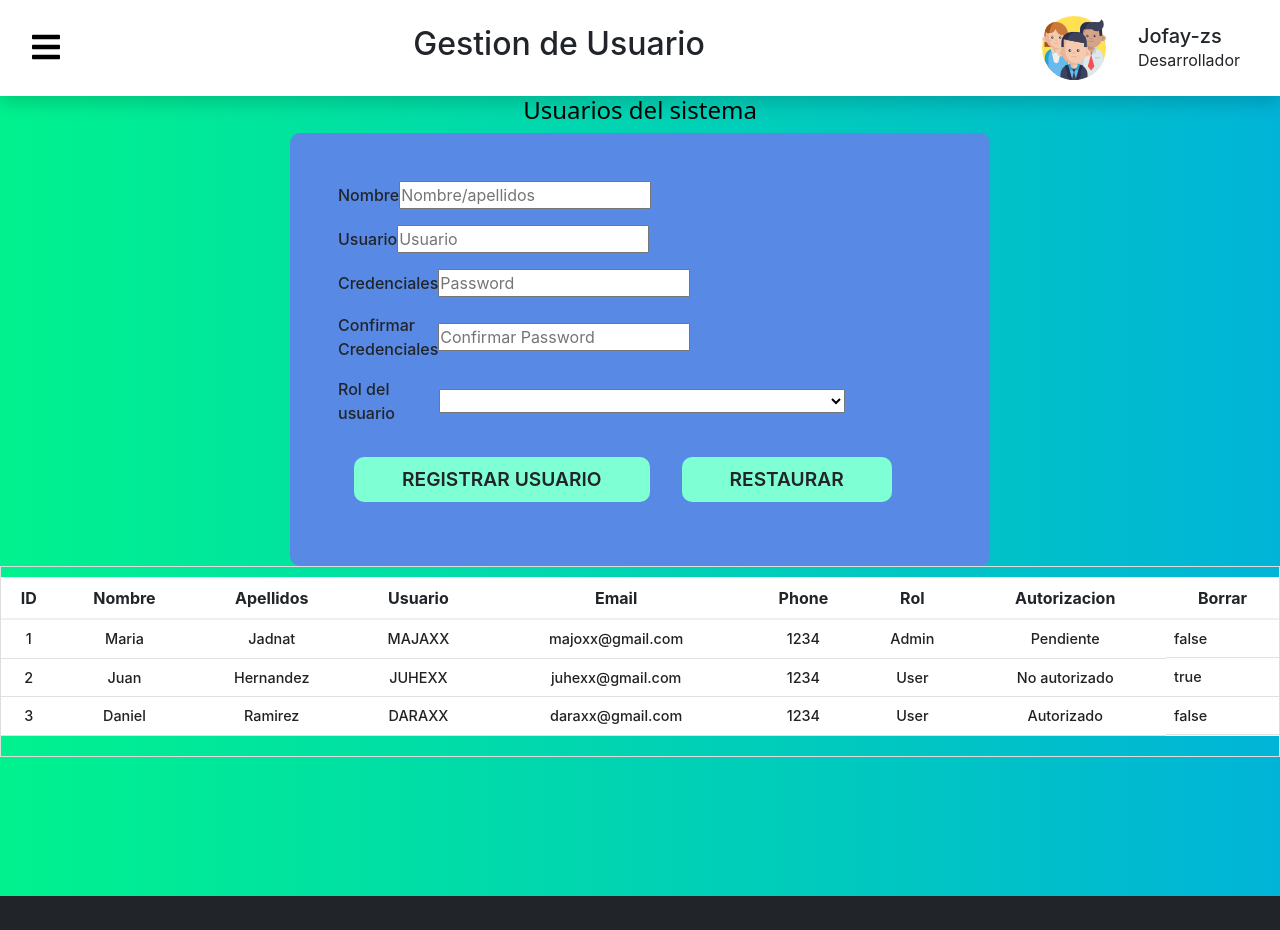
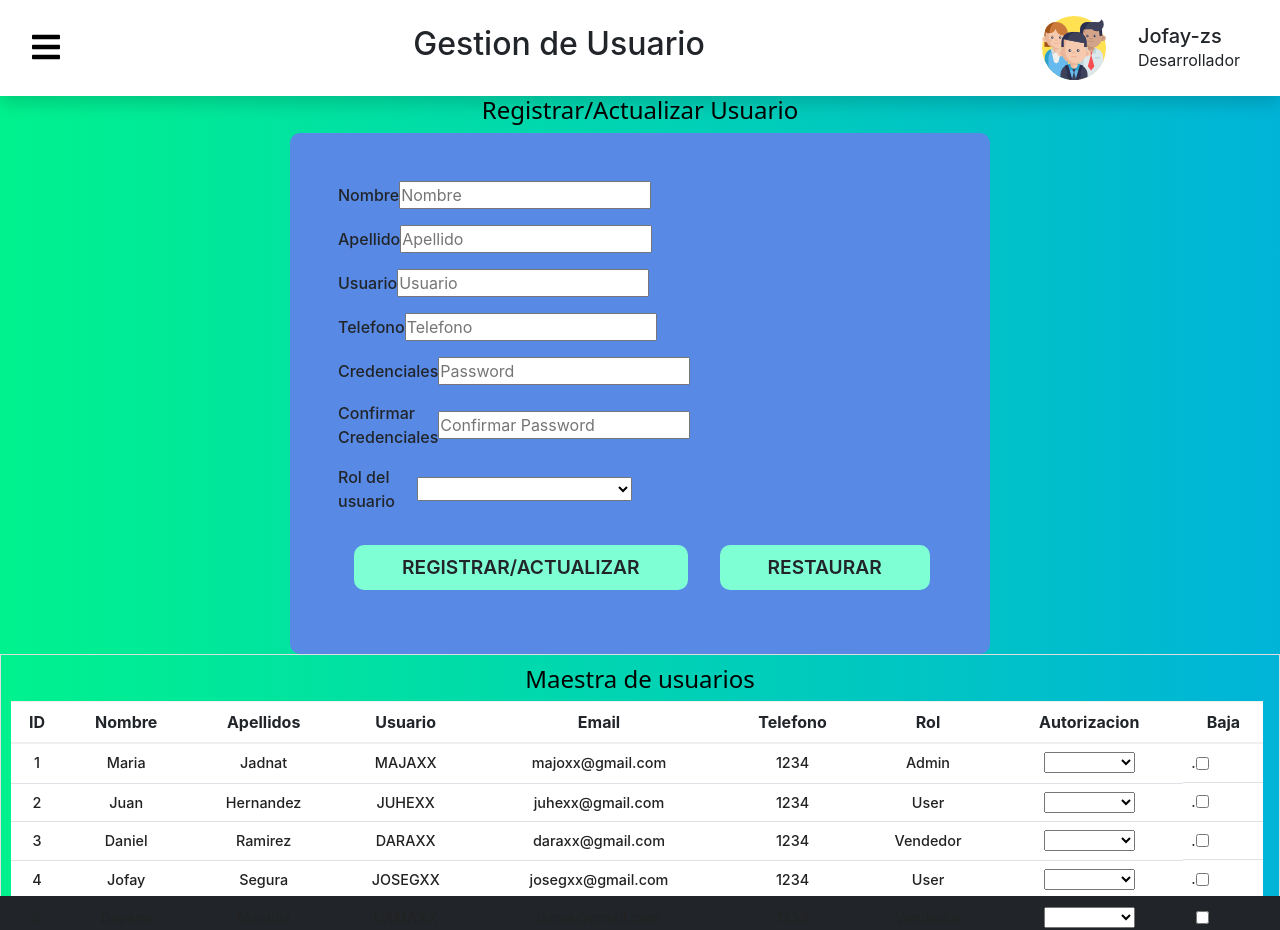
Before and after one commit to MajoAlba458/Manufacturing-company, a React (Create React App) app in the folder reok/: page /Users in a window 1280 px wide. Shown: the top 930 px of the page. Built offline with nearby package versions, Linux system fonts and the light colour scheme; a web font is replaced by a local one.

Commit message:
Interfaz final de usuario

```diff
--- a/reok/src/assets/css/usuarios.css
+++ b/reok/src/assets/css/usuarios.css
@@ -1,6 +1,3 @@
-select{
-  width: 450px;
-}
 
 h3 {
     font-family: var(--bs-body-font-family);
@@ -79,8 +76,9 @@ h3 {
   border:1px solid #ddd;
 }
 .table {
-  width:100%;
+  width:98%;
   max-width:100%;
+  margin-left: 10px;
   margin-bottom:20px;
   background-color:#fff;
   border-collapse:collapse;
--- a/reok/src/pages/Users.jsx
+++ b/reok/src/pages/Users.jsx
@@ -6,7 +6,7 @@ function Users() {
     <div className="Users">
       <Navbar title={'Gestion de Usuario'}/>
         <section id="section" class="intro-section" >
-        <h3>Usuarios del sistema</h3>
+        <h3>Registrar/Actualizar Usuario </h3>
         <form action="#" method="post" name="gestion_usuario" class="form-usuario">
           <div class="contenedor-inputs">
           <div class="inputs">
@@ -15,7 +15,18 @@ function Users() {
               id="us_nombre"
               name="us_nombre"
               required="true"
-              placeholder="Nombre/apellidos"
+              placeholder="Nombre"
+              type="text"
+              value=""
+            />
+          </div>
+          <div class="inputs">
+            <label for="us_apellido">Apellido</label>
+            <input
+              id="us_apellido"
+              name="us_apellido"
+              required="true"
+              placeholder="Apellido"
               type="text"
               value=""
             />
@@ -29,6 +40,17 @@ function Users() {
               required="true"
               placeholder="Usuario"
               type="text"
+              value=""
+            />
+          </div>
+          <div class="inputs">
+            <label for="us_telefono">Telefono</label>
+            <input
+              id="us_telefono"
+              name="us_telefono"
+              required="true"
+              placeholder="Telefono"
+              type="number"
               value=""
             />
           </div>
@@ -73,7 +95,7 @@ function Users() {
               id="registrar_usuario" class="botton"
               name="registrar_usuario"
               type="submit"
-              value="Registrar Usuario"
+              value="Registrar/Actualizar"
             />
             <button id="reset" class="botton" name="reset" type="reset">
               Restaurar
@@ -83,6 +105,7 @@ function Users() {
           </div>
         </form>
         <div class="table-responsive">
+          <h3>Maestra de usuarios</h3>
             <table class="table table-hover text-center">
 									<thead>
 										<tr>
@@ -91,10 +114,10 @@ function Users() {
 											<th class="text-center">Apellidos</th>
 											<th class="text-center">Usuario</th>
 											<th class="text-center">Email</th>
-											<th class="text-center">Phone</th>
+											<th class="text-center">Telefono</th>
 											<th class="text-center">Rol</th>
 											<th class="text-center">Autorizacion</th>
-											<th class="text-center">Borrar</th>
+											<th class="text-center">Baja</th>
 										</tr>
 									</thead>
 									<tbody>
@@ -106,19 +129,31 @@ function Users() {
 											<td>majoxx@gmail.com</td>
 											<td>1234</td>
 											<td>Admin</td>
-											<td>Pendiente</td>
-											<td>false</td>
+											<td><select name="us-autorizar" id="us-autorizar" >
+                        <option value="#"> </option>
+                        <option value="pendiente">Pendiente</option>
+                        <option value="autorizado">Aprobado</option>
+                        <option value="no_autorizado">Negado</option>
+                      </select></td>
+                      <td> <label >.</label><input name="us-borrar" id="us-borrar" type="checkbox"   /></td>
+
 										</tr>
 										<tr>
 											<td>2</td>
-											<td>Juan</td>
+                      <td>Juan</td>
 											<td>Hernandez</td>
 											<td>JUHEXX</td>
 											<td>juhexx@gmail.com</td>
 											<td>1234</td>
 											<td>User</td>
-											<td>No autorizado</td>
-											<td>true</td>
+											<td><select name="us-autorizar" id="us-autorizar" >
+                        <option value="#"> </option>
+                        <option value="pendiente">Pendiente</option>
+                        <option value="autorizado">Aprobado</option>
+                        <option value="no_autorizado">Negado</option>
+                      </select></td>
+                      <td> <label >.</label><input name="us-borrar" id="us-borrar" type="checkbox"   /></td>
+
 										</tr>
                     <tr>
 											<td>3</td>
@@ -127,15 +162,55 @@ function Users() {
 											<td>DARAXX</td>
 											<td>daraxx@gmail.com</td>
 											<td>1234</td>
+											<td>Vendedor</td>
+											<td><select name="us-autorizar" id="us-autorizar" >
+                        <option value="#"> </option>
+                        <option value="pendiente">Pendiente</option>
+                        <option value="autorizado">Aprobado</option>
+                        <option value="no_autorizado">Negado</option>
+                      </select></td>
+                      <td> <label >.</label><input name="us-borrar" id="us-borrar" type="checkbox"   /></td>
+
+										</tr>
+                    <tr>
+											<td>4</td>
+											<td>Jofay</td>
+											<td>Segura</td>
+											<td>JOSEGXX</td>
+											<td>josegxx@gmail.com</td>
+											<td>1234</td>
 											<td>User</td>
-											<td>Autorizado</td>
-											<td>false</td>
+											<td><select name="us-autorizar" id="us-autorizar" >
+                        <option value="#"> </option>
+                        <option value="pendiente">Pendiente</option>
+                        <option value="autorizado">Aprobado</option>
+                        <option value="no_autorizado">Negado</option>
+                      </select></td>
+                      <td> <label >.</label><input name="us-borrar" id="us-borrar" type="checkbox"   /></td>
+
+										</tr>
+                    <tr>
+											<td>5</td>
+											<td>Dayana</td>
+											<td>Mantilla</td>
+											<td>DAMAXX</td>
+											<td>dama@gmail.com</td>
+											<td>1234</td>
+											<td>Vendedor</td>
+											<td><select name="us-autorizar" id="us-autorizar" >
+                        <option value="#"> </option>
+                        <option value="pendiente">Pendiente</option>
+                        <option value="autorizado">Aprobado</option>
+                        <option value="no_autorizado">Negado</option>
+                      </select></td>
+                      <td> <label >.</label><input name="us-borrar" id="us-borrar" type="checkbox"   /></td>
+
 										</tr>
 									</tbody>
 				    </table>
 				</div>
       </section>
-
+      <Footer />
     </div>
   );
 }
```
